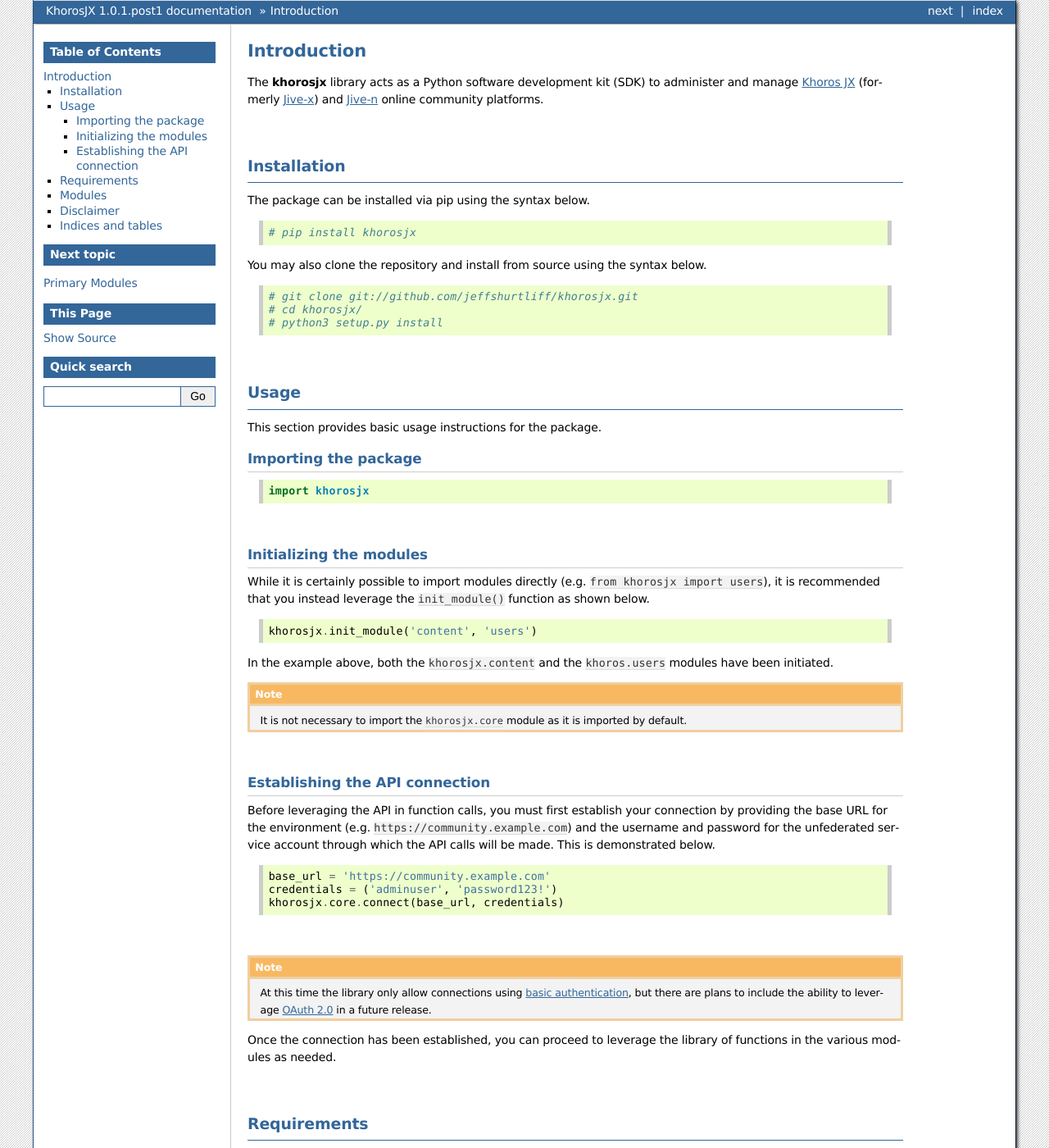
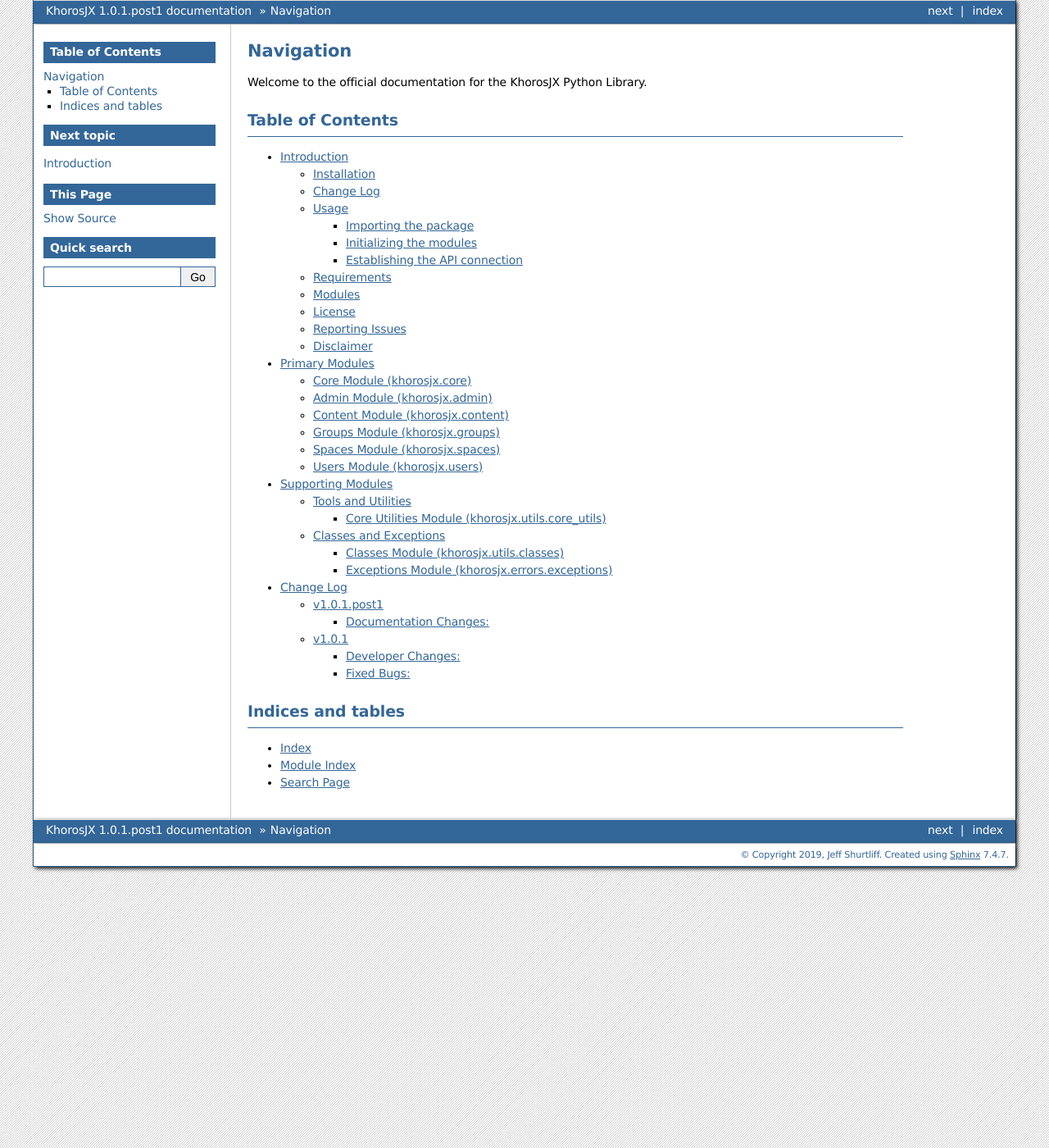
Before and after one commit to jeffshurtliff/khorosjx, a Sphinx documentation site: the page built from docs/index.rst, in a window 1280 px wide and 1400 px high. Shown: the whole window at 82% size. Built offline with Sphinx 7.4.7, drawn with Linux system fonts in a browser that asks for light colours; some of the changed text lies outside the part shown.

Commit message:
Updated the documentation - details in change log

```diff
--- a/docs/changelog.rst
+++ b/docs/changelog.rst
@@ -1,16 +1,31 @@
 ==========
 Change Log
 ==========
+
+v1.0.1.post1
+============
+**Release Date: 2019-11-19**
+
+Documentation Changes:
+~~~~~~~~~~~~~~~~~~~~~~
+* Created a new :doc:`introduction <introduction>` page with the existing home page content and added
+  a :ref:`index:Navigation` to the home page.
+* Changed all :doc:`auxilliary modules <supporting-modules>` references to be
+  :doc:`supporting modules <supporting-modules>` instead.
+* Added a :ref:`introduction:Reporting Issues` section to the :doc:`introduction <introduction>` page and to the
+  `README <https://github.com/jeffshurtliff/khorosjx/blob/master/README.md>`_ file.
+
+
 
 v1.0.1
 ======
 **Release Date: 2019-11-19**
 
 Developer Changes:
-------------------
+~~~~~~~~~~~~~~~~~~
 * Removed the version from the individual module header blocks as all will adhere to the primary versioning.
 
 
 Fixed Bugs:
------------
+~~~~~~~~~~~
 * Added missing ``from . import core`` in the ``admin``, ``groups`` and ``spaces`` modules.
--- a/docs/index.rst
+++ b/docs/index.rst
@@ -1,153 +1,17 @@
-############
-Introduction
-############
+##########
+Navigation
+##########
+Welcome to the official documentation for the KhorosJX Python Library.
 
-The **khorosjx** library acts as a Python software development kit (SDK)
-to administer and manage `Khoros JX <https://community.khoros.com/t5/Atlas-Insights-Blog/Lithium-and-Jive-x-
-It-s-Official/ba-p/325465>`_ (formerly `Jive-x <https://www.prnewswire.com/news-releases/lithium-technologies-
-completes-acquisition-of-external-online-community-business-from-jive-300531058.html>`_) and
-`Jive-n <https://www.jivesoftware.com/>`_ online community platforms.
+Table of Contents
+=================
 
-|
+.. toctree::
 
-Installation
-============
-The package can be installed via pip using the syntax below.
-
-.. code-block:: default
-
-    # pip install khorosjx
-
-You may also clone the repository and install from source using the syntax below.
-
-.. code-block:: default
-
-    # git clone git://github.com/jeffshurtliff/khorosjx.git
-    # cd khorosjx/
-    # python3 setup.py install
-
-|
-
-Usage
-=====
-This section provides basic usage instructions for the package.
-
-Importing the package
----------------------
-.. code-block:: python
-
-    import khorosjx
-
-|
-
-Initializing the modules
-------------------------
-While it is certainly possible to import modules directly (e.g. ``from khorosjx import users``), it is
-recommended that you instead leverage the ``init_module()`` function as shown below.
-
-.. code-block:: python
-
-    khorosjx.init_module('content', 'users')
-
-In the example above, both the ``khorosjx.content`` and the ``khoros.users`` modules have been initiated.
-
-.. note:: It is not necessary to import the ``khorosjx.core`` module as it is imported by default.
-
-|
-
-Establishing the API connection
--------------------------------
-Before leveraging the API in function calls, you must first establish your connection by providing the
-base URL for the environment (e.g. ``https://community.example.com``) and the username and password for
-the unfederated service account through which the API calls will be made.  This is demonstrated below.
-
-.. code-block:: python
-
-    base_url = 'https://community.example.com'
-    credentials = ('adminuser', 'password123!')
-    khorosjx.core.connect(base_url, credentials)
-
-|
-
-.. note::
-
-    At this time the library only allow connections using
-    `basic authentication <https://developers.jivesoftware.com/api/v3/cloud/rest/index.html#authentication>`_,
-    but there are plans to include the ability to leverage
-    `OAuth 2.0 <https://developers.jivesoftware.com/api/v3/cloud/rest/AuthorizationEntity.html>`_ in a
-    future release.
-
-Once the connection has been established, you can proceed to leverage the library of functions in the
-various modules as needed.
-
-|
-
-Requirements
-============
-The following packages are leveraged within the khorosjx package:
-
-* numpy 1.17.4
-* pandas-0.25.3
-* python-dateutil 2.8.1
-* pytz 2019.3
-* requests 2.22.0
-* urllib3 1.25.7
-
-The full requirements list can be foune in the :file:`requirements.txt` file.
-
-|
-
-Modules
-=======
-The KhorosJX Python Library consists of the following :doc:`primary modules <primary-modules>`:
-
-:ref:`primary-modules:Core Module (khorosjx.core)`
-    This module contains core functions such as initializing the connection to the API, getting API version
-    information, performing GET and PUT requests, etc.
-
-:ref:`primary-modules:Admin Module (khorosjx.admin)`
-    This module contains administrative functions that would only be performed by a platform administrator
-    or a community manager.
-
-:ref:`primary-modules:Content Module (khorosjx.content)`
-    This module contains functions relating to content within the platform which allows for creating, editing
-    and managing content such as documents, ideas, videos, etc.
-
-:ref:`primary-modules:Groups Module (khorosjx.groups)`
-    This module contains functions for working with security groups (and eventually social groups) such as
-    obtaining and managing group membership.
-
-:ref:`primary-modules:Spaces Module (khorosjx.spaces)`
-    This module contains functions for working with spaces, such as identifying content within spaces, etc.
-
-:ref:`primary-modules:Users Module (khorosjx.users)`
-    This module contains functions for working with users, such as obtaining their account/profile information,
-    getting a count of their created content, etc.
-
-|
-
-The library also includes some :doc:`auxilliary modules <auxilliary-modules>` to support the overall functionality of
-the :doc:`primary modules <primary-modules>`, as well as modules containing global :ref:`auxilliary-modules:classes
-and exceptions` for the library, which are listed below.
-
-:ref:`auxilliary-modules:Core Utilities Module (khorosjx.utils.core_utils)`
-    This module includes various utilities to assist in converting dictionaries to JSON, formatting timestamps, etc.
-
-:ref:`auxilliary-modules:Classes Module (khorosjx.utils.classes)`
-    This module contains nearly all classes utilized by other modules within the library.
-
-:ref:`auxilliary-modules:Exceptions Module (khorosjx.errors.exceptions)`
-    This module contains all of the exception classes leveraged in functions throughout the library.
-
-|
-
-Disclaimer
-==========
-
-This package is in no way endorsed or supported by the `Khoros <https://www.builtinaustin.com/company/khoros>`_
-or `Aurea Software, Inc. <https://www.jivesoftware.com/>`_ companies.
-
-|
+   introduction
+   primary-modules
+   supporting-modules
+   changelog
 
 Indices and tables
 ==================
@@ -155,12 +19,3 @@
 * :ref:`genindex`
 * :ref:`modindex`
 * :ref:`search`
-
-|
-
-.. toctree::
-   :hidden:
-
-   primary-modules
-   auxilliary-modules
-   changelog
--- /dev/null
+++ b/docs/introduction.rst
@@ -0,0 +1,169 @@
+############
+Introduction
+############
+The **khorosjx** library acts as a Python software development kit (SDK)
+to administer and manage `Khoros JX <https://community.khoros.com/t5/Atlas-Insights-Blog/Lithium-and-Jive-x-
+It-s-Official/ba-p/325465>`_ (formerly `Jive-x <https://www.prnewswire.com/news-releases/lithium-technologies-
+completes-acquisition-of-external-online-community-business-from-jive-300531058.html>`_) and
+`Jive-n <https://www.jivesoftware.com/>`_ online community platforms.
+
+|
+
+Installation
+============
+The package can be installed via pip using the syntax below.
+
+.. code-block:: default
+
+    # pip install khorosjx
+
+You may also clone the repository and install from source using the syntax below.
+
+.. code-block:: default
+
+    # git clone git://github.com/jeffshurtliff/khorosjx.git
+    # cd khorosjx/
+    # python3 setup.py install
+
+|
+
+Change Log
+==========
+Changes for each release can be found on the :doc:`Change Log <changelog>` page.
+
+|
+
+Usage
+=====
+This section provides basic usage instructions for the package.
+
+|
+
+Importing the package
+---------------------
+The package can be imported into a Python script using the syntax below.
+
+.. code-block:: python
+
+    import khorosjx
+
+|
+
+Initializing the modules
+------------------------
+While it is certainly possible to import modules directly (e.g. ``from khorosjx import users``), it is
+recommended that you instead leverage the ``init_module()`` function as shown below.
+
+.. code-block:: python
+
+    khorosjx.init_module('content', 'users')
+
+In the example above, both the ``khorosjx.content`` and the ``khoros.users`` modules have been initiated.
+
+.. note:: It is not necessary to import the ``khorosjx.core`` module as it is imported by default.
+
+|
+
+Establishing the API connection
+-------------------------------
+Before leveraging the API in function calls, you must first establish your connection by providing the
+base URL for the environment (e.g. ``https://community.example.com``) and the username and password for
+the unfederated service account through which the API calls will be made.  This is demonstrated below.
+
+.. code-block:: python
+
+    base_url = 'https://community.example.com'
+    credentials = ('adminuser', 'password123!')
+    khorosjx.core.connect(base_url, credentials)
+
+|
+
+.. note::
+
+    At this time the library only allow connections using
+    `basic authentication <https://developers.jivesoftware.com/api/v3/cloud/rest/index.html#authentication>`_,
+    but there are plans to include the ability to leverage
+    `OAuth 2.0 <https://developers.jivesoftware.com/api/v3/cloud/rest/AuthorizationEntity.html>`_ in a
+    future release.
+
+Once the connection has been established, you can proceed to leverage the library of functions in the
+various modules as needed.
+
+|
+
+Requirements
+============
+The following packages are leveraged within the khorosjx package:
+
+* numpy 1.17.4
+* pandas-0.25.3
+* python-dateutil 2.8.1
+* pytz 2019.3
+* requests 2.22.0
+* urllib3 1.25.7
+
+The full requirements list can be found in
+the `requirements.txt <https://github.com/jeffshurtliff/khorosjx/blob/master/requirements.txt>`_ file.
+
+|
+
+Modules
+=======
+The KhorosJX Python Library consists of the following :doc:`primary modules <primary-modules>`:
+
+:ref:`primary-modules:Core Module (khorosjx.core)`
+    This module contains core functions such as initializing the connection to the API, getting API version
+    information, performing GET and PUT requests, etc.
+
+:ref:`primary-modules:Admin Module (khorosjx.admin)`
+    This module contains administrative functions that would only be performed by a platform administrator
+    or a community manager.
+
+:ref:`primary-modules:Content Module (khorosjx.content)`
+    This module contains functions relating to content within the platform which allows for creating, editing
+    and managing content such as documents, ideas, videos, etc.
+
+:ref:`primary-modules:Groups Module (khorosjx.groups)`
+    This module contains functions for working with security groups (and eventually social groups) such as
+    obtaining and managing group membership.
+
+:ref:`primary-modules:Spaces Module (khorosjx.spaces)`
+    This module contains functions for working with spaces, such as identifying content within spaces, etc.
+
+:ref:`primary-modules:Users Module (khorosjx.users)`
+    This module contains functions for working with users, such as obtaining their account/profile information,
+    getting a count of their created content, etc.
+
+|
+
+The library also includes some :doc:`supporting modules <supporting-modules>` to support the overall functionality of
+the :doc:`primary modules <primary-modules>`, as well as modules containing global :ref:`supporting-modules:classes
+and exceptions` for the library, which are listed below.
+
+:ref:`supporting-modules:Core Utilities Module (khorosjx.utils.core_utils)`
+    This module includes various utilities to assist in converting dictionaries to JSON, formatting timestamps, etc.
+
+:ref:`supporting-modules:Classes Module (khorosjx.utils.classes)`
+    This module contains nearly all classes utilized by other modules within the library.
+
+:ref:`supporting-modules:Exceptions Module (khorosjx.errors.exceptions)`
+    This module contains all of the exception classes leveraged in functions throughout the library.
+
+|
+
+License
+=======
+This package falls under the `MIT License <https://github.com/jeffshurtliff/khorosjx/blob/master/LICENSE>`_.
+
+|
+
+Reporting Issues
+================
+Issues can be reported within the `GitHub repository <https://github.com/jeffshurtliff/khorosjx/issues>`_.
+
+|
+
+Disclaimer
+==========
+This package is in no way endorsed or supported by the `Khoros <https://www.builtinaustin.com/company/khoros>`_
+or `Aurea Software, Inc. <https://www.jivesoftware.com/>`_ companies.
--- a/docs/auxilliary-modules.rst
+++ b/docs/supporting-modules.rst
@@ -1,7 +1,7 @@
 ==================
-Auxilliary Modules
+Supporting Modules
 ==================
-This section provides details around the auxilliary modules used in the **khorosjx** package,
+This section provides details around the supporting modules used in the **khorosjx** package,
 which are listed below.
 
 * `Core Utilities Module (khorosjx.utils.core_utils)`_
```
Also changed, not shown: README.md (+4 -10 lines).
